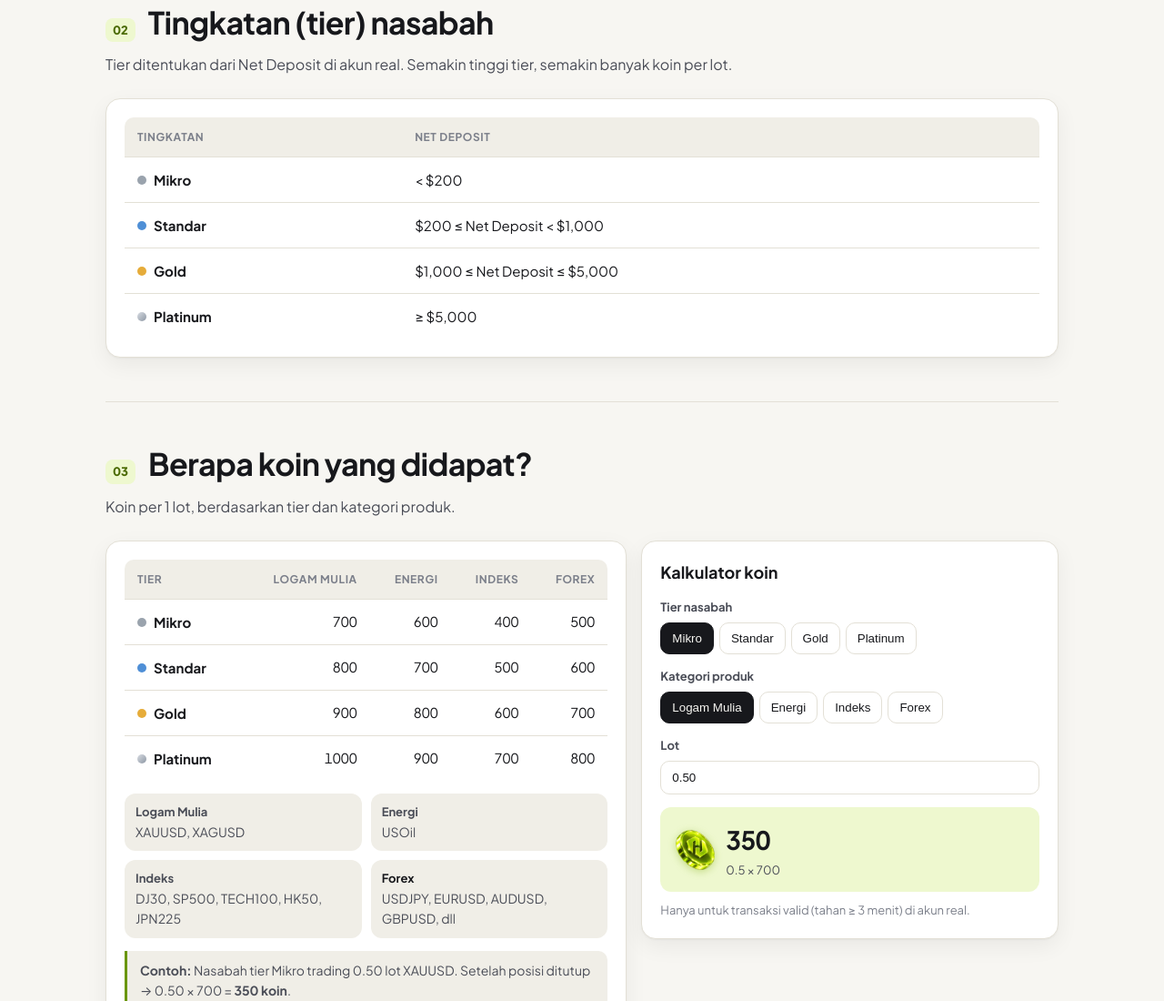
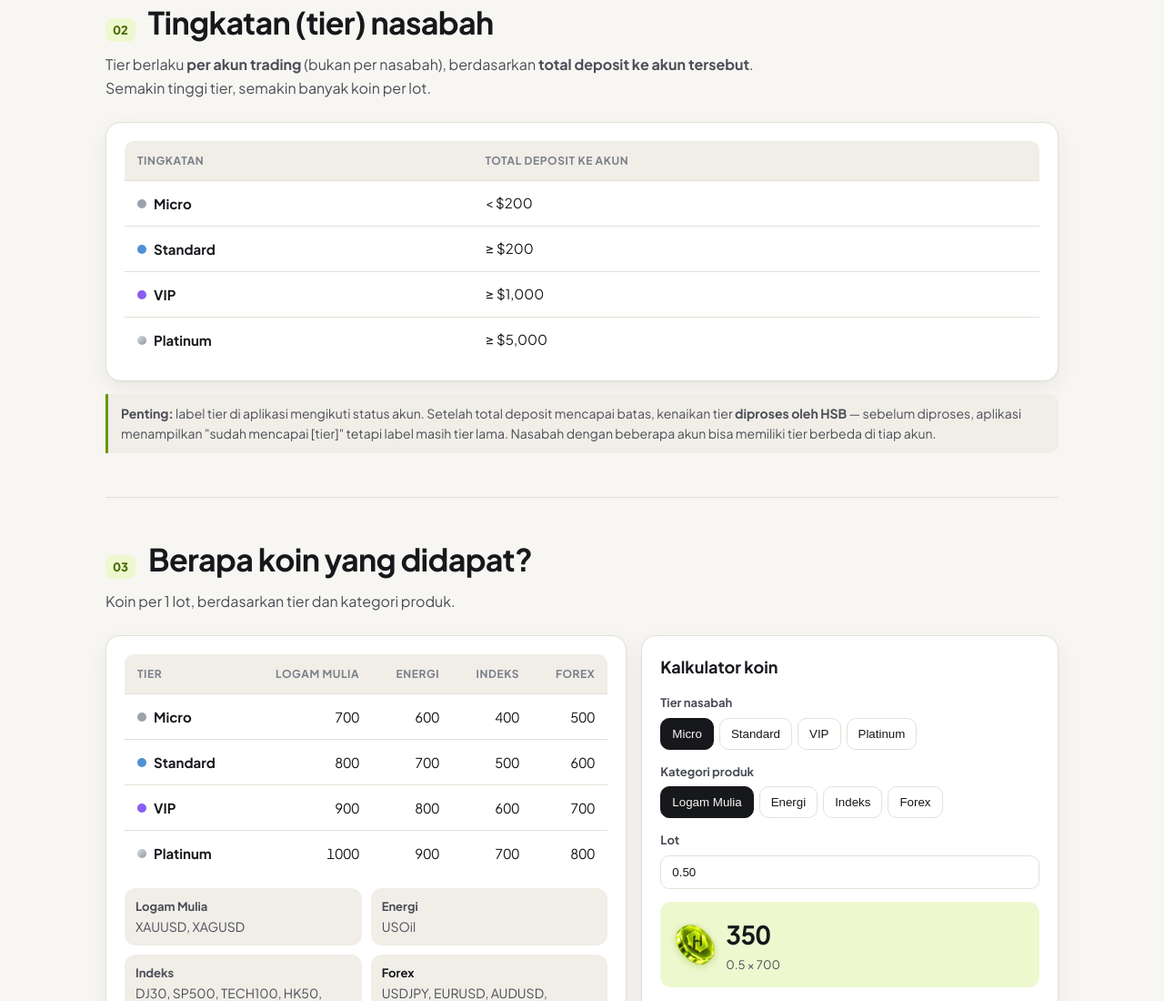
Before and after one commit to nemodao/lytpg_training, a plain HTML site: page index.html in a window 1280 px wide. Shown: the part 1058-2158 px from the top of the page at 91% size. Drawn offline with Linux system fonts and the light colour scheme.

Commit message:
Align tiers with front-end code: Micro/Standard/VIP/Platinum
Thresholds are >= total deposit per trading account ($200 / $1,000 /
$5,000); note that upgrades are processed by HSB and tiers are per
account. New FAQ on delayed tier upgrades.

Co-Authored-By: Claude Opus 5.5 <noreply@anthropic.com>

```diff
--- a/index.html
+++ b/index.html
@@ -90,7 +90,7 @@ h2{font-size:clamp(26px,3.6vw,34px);letter-spacing:-.02em;margin:0;line-height:1
 .tbl td.n,.tbl th.n{text-align:right;font-variant-numeric:tabular-nums}
 .tier{display:inline-flex;align-items:center;gap:8px;font-weight:700}
 .dot{width:10px;height:10px;border-radius:50%}
-.t-mikro{background:#9aa3ad}.t-standar{background:#4f8fd6}.t-gold{background:#e6ac3a}.t-platinum{background:linear-gradient(135deg,#d9dde3,#8c96a3)}
+.t-mikro{background:#9aa3ad}.t-standar{background:#4f8fd6}.t-gold{background:#8b5cf6}.t-platinum{background:linear-gradient(135deg,#d9dde3,#8c96a3)}
 .scroll-x{overflow-x:auto;-webkit-overflow-scrolling:touch}
 .grid2{display:grid;grid-template-columns:1.25fr 1fr;gap:16px;align-items:start}
 .grid2>*,.rules>*,.steps>*,.callouts>*{min-width:0}
@@ -246,18 +246,19 @@ footer .wrap{display:flex;flex-wrap:wrap;gap:12px;justify-content:space-between}
   <!-- 2. Tier -->
   <section id="tier">
     <div class="sec-head"><span class="num">02</span><h2><span class="id">Tingkatan (tier) nasabah</span><span class="en">Client tiers</span></h2></div>
-    <p class="sub"><span class="id">Tier ditentukan dari Net Deposit di akun real. Semakin tinggi tier, semakin banyak koin per lot.</span><span class="en">Tier is based on Net Deposit on the real account. Higher tier = more coins per lot.</span></p>
+    <p class="sub"><span class="id">Tier berlaku <b>per akun trading</b> (bukan per nasabah), berdasarkan <b>total deposit ke akun tersebut</b>. Semakin tinggi tier, semakin banyak koin per lot.</span><span class="en">Tiers apply <b>per trading account</b> (not per client), based on the <b>total deposit into that account</b>. Higher tier = more coins per lot.</span></p>
     <div class="card scroll-x">
       <table class="tbl">
-        <thead><tr><th><span class="id">Tingkatan</span><span class="en">Tier</span></th><th>Net Deposit</th></tr></thead>
+        <thead><tr><th><span class="id">Tingkatan</span><span class="en">Tier</span></th><th><span class="id">Total deposit ke akun</span><span class="en">Total deposit into the account</span></th></tr></thead>
         <tbody>
-          <tr><td><span class="tier"><span class="dot t-mikro"></span>Mikro</span></td><td>&lt; $200</td></tr>
-          <tr><td><span class="tier"><span class="dot t-standar"></span>Standar</span></td><td>$200 ≤ Net Deposit &lt; $1,000</td></tr>
-          <tr><td><span class="tier"><span class="dot t-gold"></span>Gold</span></td><td>$1,000 ≤ Net Deposit ≤ $5,000</td></tr>
+          <tr><td><span class="tier"><span class="dot t-mikro"></span>Micro</span></td><td>&lt; $200</td></tr>
+          <tr><td><span class="tier"><span class="dot t-standar"></span>Standard</span></td><td>≥ $200</td></tr>
+          <tr><td><span class="tier"><span class="dot t-gold"></span>VIP</span></td><td>≥ $1,000</td></tr>
           <tr><td><span class="tier"><span class="dot t-platinum"></span>Platinum</span></td><td>≥ $5,000</td></tr>
         </tbody>
       </table>
     </div>
+    <div class="note"><span class="id"><b>Penting:</b> label tier di aplikasi mengikuti status akun. Setelah total deposit mencapai batas, kenaikan tier <b>diproses oleh HSB</b> — sebelum diproses, aplikasi menampilkan "sudah mencapai [tier]" tetapi label masih tier lama. Nasabah dengan beberapa akun bisa memiliki tier berbeda di tiap akun.</span><span class="en"><b>Important:</b> the tier label in the app follows the account status. Once the total deposit reaches a threshold, the upgrade is <b>processed by HSB</b> — until then the app shows "reached [tier]" but the label still shows the old tier. A client with several accounts can have a different tier on each account.</span></div>
   </section>
 
   <!-- 3. Coins -->
@@ -270,9 +271,9 @@ footer .wrap{display:flex;flex-wrap:wrap;gap:12px;justify-content:space-between}
         <table class="tbl">
           <thead><tr><th><span class="id">Tier</span><span class="en">Tier</span></th><th class="n"><span class="id">Logam Mulia</span><span class="en">Metals</span></th><th class="n"><span class="id">Energi</span><span class="en">Energy</span></th><th class="n"><span class="id">Indeks</span><span class="en">Indices</span></th><th class="n">Forex</th></tr></thead>
           <tbody>
-            <tr><td><span class="tier"><span class="dot t-mikro"></span>Mikro</span></td><td class="n">700</td><td class="n">600</td><td class="n">400</td><td class="n">500</td></tr>
-            <tr><td><span class="tier"><span class="dot t-standar"></span>Standar</span></td><td class="n">800</td><td class="n">700</td><td class="n">500</td><td class="n">600</td></tr>
-            <tr><td><span class="tier"><span class="dot t-gold"></span>Gold</span></td><td class="n">900</td><td class="n">800</td><td class="n">600</td><td class="n">700</td></tr>
+            <tr><td><span class="tier"><span class="dot t-mikro"></span>Micro</span></td><td class="n">700</td><td class="n">600</td><td class="n">400</td><td class="n">500</td></tr>
+            <tr><td><span class="tier"><span class="dot t-standar"></span>Standard</span></td><td class="n">800</td><td class="n">700</td><td class="n">500</td><td class="n">600</td></tr>
+            <tr><td><span class="tier"><span class="dot t-gold"></span>VIP</span></td><td class="n">900</td><td class="n">800</td><td class="n">600</td><td class="n">700</td></tr>
             <tr><td><span class="tier"><span class="dot t-platinum"></span>Platinum</span></td><td class="n">1000</td><td class="n">900</td><td class="n">700</td><td class="n">800</td></tr>
           </tbody>
         </table>
@@ -283,16 +284,16 @@ footer .wrap{display:flex;flex-wrap:wrap;gap:12px;justify-content:space-between}
           <div class="cat"><b><span class="id">Indeks</span><span class="en">Indices</span></b><span>DJ30, SP500, TECH100, HK50, JPN225</span></div>
           <div class="cat"><b>Forex</b><span>USDJPY, EURUSD, AUDUSD, GBPUSD, <span class="id">dll</span><span class="en">etc.</span></span></div>
         </div>
-        <div class="note"><span class="id"><b>Contoh:</b> Nasabah tier Mikro trading 0.50 lot XAUUSD. Setelah posisi ditutup → 0.50 × 700 = <b>350 koin</b>.</span><span class="en"><b>Example:</b> A Mikro-tier client trades 0.50 lot XAUUSD. After the position closes → 0.50 × 700 = <b>350 coins</b>.</span></div>
+        <div class="note"><span class="id"><b>Contoh:</b> Nasabah tier Micro trading 0.50 lot XAUUSD. Setelah posisi ditutup → 0.50 × 700 = <b>350 koin</b>.</span><span class="en"><b>Example:</b> A Micro-tier client trades 0.50 lot XAUUSD. After the position closes → 0.50 × 700 = <b>350 coins</b>.</span></div>
       </div>
 
       <div class="card calc" id="calc">
         <h3 style="margin:0 0 14px;font-size:18px"><span class="id">Kalkulator koin</span><span class="en">Coin calculator</span></h3>
         <div class="row"><label><span class="id">Tier nasabah</span><span class="en">Client tier</span></label>
           <div class="seg" data-group="tier">
-            <button type="button" data-v="0" aria-pressed="true">Mikro</button>
-            <button type="button" data-v="1" aria-pressed="false">Standar</button>
-            <button type="button" data-v="2" aria-pressed="false">Gold</button>
+            <button type="button" data-v="0" aria-pressed="true">Micro</button>
+            <button type="button" data-v="1" aria-pressed="false">Standard</button>
+            <button type="button" data-v="2" aria-pressed="false">VIP</button>
             <button type="button" data-v="3" aria-pressed="false">Platinum</button>
           </div></div>
         <div class="row"><label><span class="id">Kategori produk</span><span class="en">Product category</span></label>
@@ -475,7 +476,8 @@ footer .wrap{display:flex;flex-wrap:wrap;gap:12px;justify-content:space-between}
     <div class="sec-head"><span class="num">06</span><h2><span class="id">Pertanyaan yang sering ditanya nasabah</span><span class="en">Questions clients often ask</span></h2></div>
     <details><summary><span class="id">Kapan koin saya masuk?</span><span class="en">When do I get my coins?</span></summary><div class="a"><span class="id">Otomatis setelah posisi ditutup (S&amp;K #5).</span><span class="en">Automatically after the position is closed (T&amp;C #5).</span></div></details>
     <details><summary><span class="id">Kenapa saya tidak dapat koin?</span><span class="en">Why didn't I get coins?</span></summary><div class="a"><span class="id">Cek apakah posisi sudah ditutup, ditahan minimal 3 menit, dan di akun real. Nasabah IB dan nasabah yang sudah klaim reward tambahan tidak ikut program (#3, #4, #14).</span><span class="en">Check that the position is closed, was held at least 3 minutes, and is on a real account. IB clients and clients who already claimed an additional reward are not eligible (#3, #4, #14).</span></div></details>
-    <details><summary><span class="id">Tier saya ditentukan dari apa?</span><span class="en">How is my tier decided?</span></summary><div class="a"><span class="id">Dari Net Deposit di akun real: Mikro &lt; $200, Standar $200–&lt;$1,000, Gold $1,000–$5,000, Platinum ≥ $5,000 (#2).</span><span class="en">By Net Deposit on the real account: Mikro &lt; $200, Standard $200–&lt;$1,000, Gold $1,000–$5,000, Platinum ≥ $5,000 (#2).</span></div></details>
+    <details><summary><span class="id">Tier saya ditentukan dari apa?</span><span class="en">How is my tier decided?</span></summary><div class="a"><span class="id">Per akun trading, dari total deposit ke akun tersebut: Micro &lt; $200, Standard ≥ $200, VIP ≥ $1,000, Platinum ≥ $5,000. Tiap akun bisa punya tier berbeda.</span><span class="en">Per trading account, by the total deposit into that account: Micro &lt; $200, Standard ≥ $200, VIP ≥ $1,000, Platinum ≥ $5,000. Each account can have a different tier.</span></div></details>
+    <details><summary><span class="id">Deposit saya sudah mencapai batas, kenapa tier belum naik?</span><span class="en">My deposit reached the threshold — why hasn't my tier changed?</span></summary><div class="a"><span class="id">Kenaikan tier diproses oleh HSB setelah deposit mencapai batas. Sebelum diproses, aplikasi menampilkan "sudah mencapai [tier]" tetapi label tier masih yang lama.</span><span class="en">Tier upgrades are processed by HSB after the deposit reaches the threshold. Until then, the app shows "reached [tier]" but the tier label is still the old one.</span></div></details>
     <details><summary><span class="id">Berapa lama koin berlaku?</span><span class="en">How long are coins valid?</span></summary><div class="a"><span class="id">180 hari sejak koin dikreditkan ke akun (#6).</span><span class="en">180 days from the date the coins are credited (#6).</span></div></details>
     <details><summary><span class="id">Bisa ditukar jadi uang atau margin?</span><span class="en">Can coins become cash or margin?</span></summary><div class="a"><span class="id">Tidak. Koin hanya untuk barang di HSB Mall dan tidak bisa ditransfer ke akun lain (#7).</span><span class="en">No. Coins are only for items at HSB Mall and cannot be transferred to another account (#7).</span></div></details>
     <details><summary><span class="id">Kenapa saya tidak bisa tukar hadiah?</span><span class="en">Why can't I redeem a reward?</span></summary><div class="a"><span class="id">Nasabah perlu: (1) verifikasi akun (KYC), (2) deposit pertama, (3) trading untuk mengumpulkan koin. Aplikasi menampilkan panduan ini saat nasabah menekan "Tukar" (Langkah 7).</span><span class="en">The client needs to: (1) verify the account (KYC), (2) make a first deposit, (3) trade to collect coins. The app shows this guide when the client taps "Redeem" (Step 7).</span></div></details>
```
